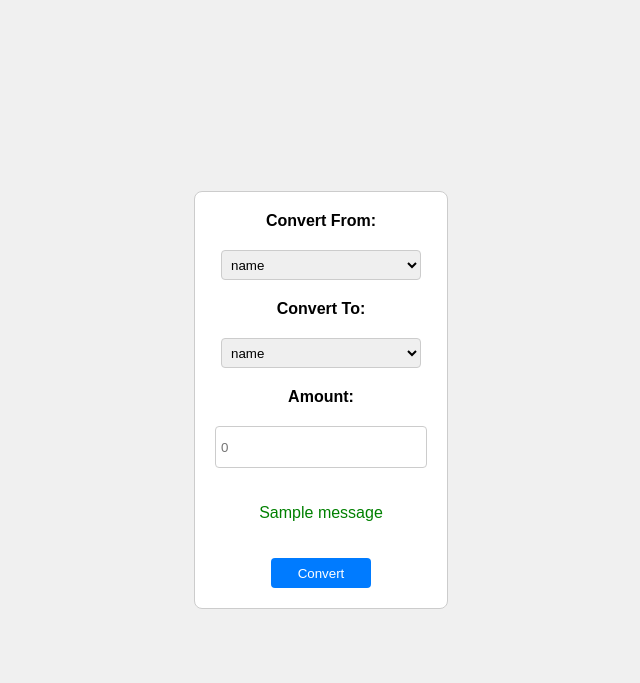
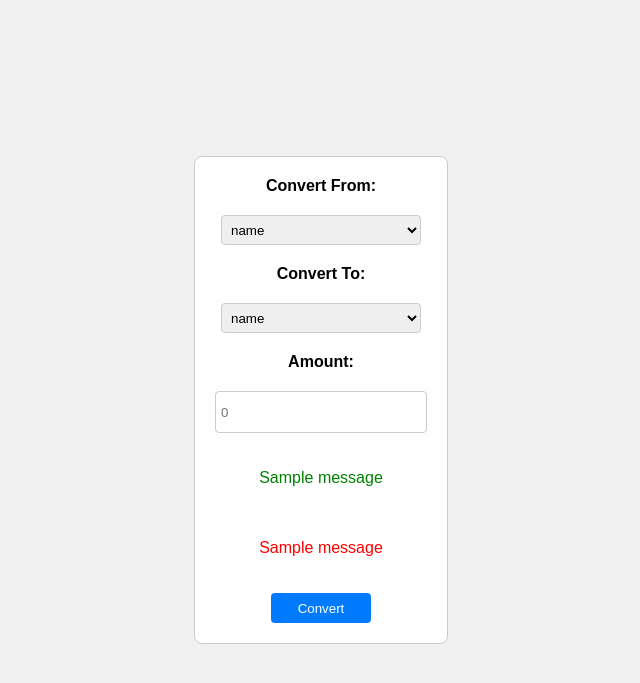
Before and after one commit to WallyRakin/Forex-Converter-Assessment, a Flask app: page / in a window 1280 px wide. Shown: the top 683 px of the page, without its empty margins (319-959 px from the left). Run offline with Flask 3, Linux system fonts and the light colour scheme; one stand-in notice (Sample message) is shown; a database or web service that is not in the repository returns one stand-in record (values such as "Sample title"); data that the repository does not hold is empty.

Commit message:
Add files via upload

```diff
--- a/app.py
+++ b/app.py
@@ -19,7 +19,7 @@ def index():
             data = round((requests.get(
                 f'https://api.exchangerate.host/convert?from={convert_from}&to={convert_to}&amount={convert_amount}').json())['result'], 2)
         except TypeError:
-            flash(f'Cannot convert {convert_from} to {convert_to}')
+            flash(f'Cannot convert {convert_from} to {convert_to}', 'error')
             print(f'Cannot convert {convert_from} to {convert_to}')
         else:
             flash(
--- a/static/styles.css
+++ b/static/styles.css
@@ -47,6 +47,10 @@ button:hover {
     background-color: #0056b3;
 }
 
-p {
+p.success {
     color: green;
 }
+
+p.error {
+    color: red;
+}
--- a/templates/index.html
+++ b/templates/index.html
@@ -32,8 +32,11 @@
             type="number" min="0" placeholder="0">
         {% with messages = get_flashed_messages() %}
         {% if messages %}
-        {% for message in get_flashed_messages() %}
-        <p>{{ message }}</p>
+        {% for message in get_flashed_messages(with_categories=true, category_filter='success') %}
+        <p class="success">{{ message[1] }}</p>
+        {% endfor %}
+        {% for message in get_flashed_messages(with_categories=true, category_filter='error') %}
+        <p class="error">{{ message[1] }}</p>
         {% endfor %}
         {% endif %}
         {% endwith %}
```
Also changed, not shown: tests.py (+15 -7 lines).
